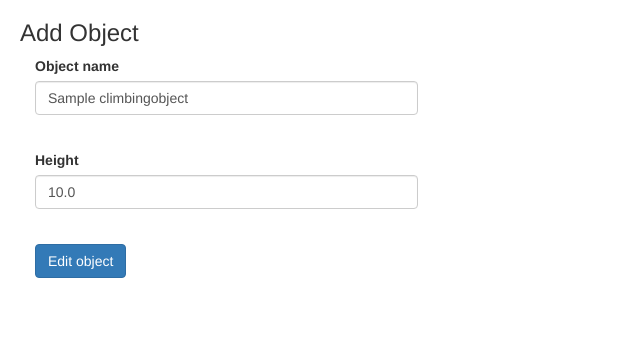
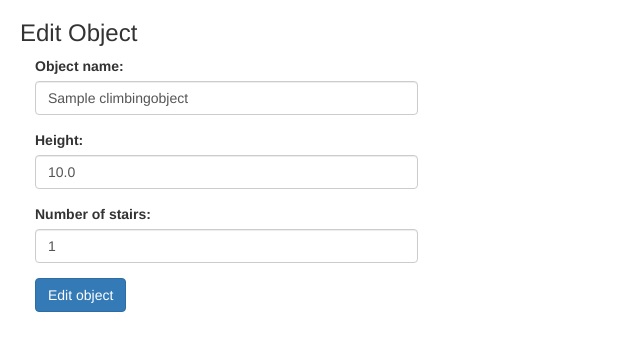
Before and after one commit to sedlar/step-up-mountains, a Django app: page /manage-objects/edit/1/ in a window 1280 px wide. Shown: the part 52-403 px from the top of the page, without its empty margins (0-640 px from the left). Run offline with Django 3.2, Linux system fonts and the light colour scheme; a user stored in the database is signed in; tables that the repository leaves empty hold one stand-in row (values such as "Sample post"); parts of the project's set-up code (start-up, migrations or seed data) failed here and were passed over; some libraries are stand-ins or nearby versions.

Commit message:
Added number of stairs to object properties

```diff
--- /dev/null
+++ b/stepupmountains/manageobjects/climbing_object_form.py
@@ -0,0 +1,8 @@
+from django import forms
+from objects import get_object_by_id, get_all_active_objects
+
+class ClimbingObjectForm(forms.Form):
+    name = forms.CharField(label="Object name", max_length=200, widget=forms.TextInput(attrs={'class':'form-control'}))
+    object_id = forms.IntegerField(required=False, label="Id", widget=forms.HiddenInput(attrs={'class':'form-control'}))
+    height = forms.FloatField(label="Height", widget=forms.TextInput(attrs={'class':'form-control'}))
+    stairs_no = forms.IntegerField(label="Number of stairs", widget=forms.TextInput(attrs={'class':'form-control'}))
--- a/stepupmountains/manageobjects/views.py
+++ b/stepupmountains/manageobjects/views.py
@@ -17,50 +17,54 @@ from objects import get_all_objects, get_object_by_id, get_max_object_order
 from django.views.decorators.http import require_GET, require_POST
 from django.views.decorators.http import require_http_methods
 from django.contrib.auth.decorators import login_required
+from stepupmountains.manageobjects.climbing_object_form import ClimbingObjectForm
 
 # Create your views here.
 @require_http_methods(["GET", "POST"])
 @login_required
 def add(request):
-	if request.method == 'GET':
-		if request.user.is_authenticated():
-			return render(request, 'stepupmountains/add_object_form.html')
-		else:
-			return HttpResponseRedirect(reverse('stepupmountains:mountain_list'), context)
-	else:
-		object_name = request.POST['object_name']
-		object_height = request.POST['object_height']
-		if not object_name or not re.match("^[0-9]+(\.[0-9]+)?$", object_height):
-			return HttpResponseRedirect(reverse('stepupmountains:manageobjects:manageobjects'))
-		object_order = get_max_object_order(request.user) + 1
-		climbing_object = ClimbingObject(user = request.user, name = object_name, height = object_height, order = object_order)
-		climbing_object.save()
-		return HttpResponseRedirect(reverse('stepupmountains:manageobjects:manageobjects'))
+    if request.method == 'POST':
+        form = ClimbingObjectForm(request.POST)
+        # check whether it's valid:
+        if form.is_valid():
+            object_order = get_max_object_order(request.user) + 1
+            climbing_object = ClimbingObject(user = request.user, name = form.cleaned_data['name'], height = form.cleaned_data['height'], stairs_no = form.cleaned_data['stairs_no'], order = object_order)
+            climbing_object.save()
 
+            return HttpResponseRedirect(reverse('stepupmountains:manageobjects:manageobjects'))
+
+    # if a GET (or any other method) we'll create a blank form
+    else:
+        form = ClimbingObjectForm()
+    return render(request, 'stepupmountains/add_object_form.html', {'form': form})
 
 @require_http_methods(["GET", "POST"])
 @login_required
 def edit(request, object_id = None):
-	if request.method == 'GET':
-		if request.user.is_authenticated():
-			edited_object = get_object_by_id(request.user, object_id)
-			if not edited_object:
-				return HttpResponseRedirect(reverse('stepupmountains:manageobjects:manageobjects'))
-			context = { 'edited_object': edited_object }
-			return render(request, 'stepupmountains/add_object_form.html', context)
-		else:
-			return HttpResponseRedirect(reverse('stepupmountains:mountain_list'))
-	else:
-		object_name = request.POST['object_name']
-		object_height = request.POST['object_height']
-		object_id = request.POST['object_id']
-		if not object_name or not re.match("^[0-9]+(\.[0-9]+)?$", object_height) or not re.match("^[0-9]+$", object_id):
-			return HttpResponseRedirect(reverse('stepupmountains:manageobjects:manageobjects'))
-		climbing_object = get_object_by_id(request.user, object_id)
-		climbing_object.name = object_name
-		climbing_object.height = object_height
-		climbing_object.save()
-		return HttpResponseRedirect(reverse('stepupmountains:manageobjects:manageobjects'))
+    if request.method == 'POST':
+        form = ClimbingObjectForm(request.POST)
+        # check whether it's valid:
+        if form.is_valid():
+            object_order = get_max_object_order(request.user) + 1
+            climbing_object = get_object_by_id(request.user, form.cleaned_data['object_id'])
+            if climbing_object:
+                climbing_object.name = form.cleaned_data['name']
+                climbing_object.height = form.cleaned_data['height']
+                climbing_object.stairs_no = form.cleaned_data['stairs_no']
+                climbing_object.save()
+
+            return HttpResponseRedirect(reverse('stepupmountains:manageobjects:manageobjects'))
+
+    # if a GET (or any other method) we'll create a blank form
+    else:
+        edited_object = get_object_by_id(request.user, object_id)
+        if edited_object:
+            data = {'name': edited_object.name, 'object_id': edited_object.id, 'height': edited_object.height, 'stairs_no': edited_object.stairs_no}
+            form = ClimbingObjectForm(initial = data)
+        else:
+            return HttpResponseRedirect(reverse('stepupmountains:manageobjects:manageobjects'))
+
+    return render(request, 'stepupmountains/add_object_form.html', {'form': form, 'edit': True})
 
 
 @require_GET
--- a/stepupmountains/models.py
+++ b/stepupmountains/models.py
@@ -38,6 +38,7 @@ class ClimbingObject(models.Model):
     user = models.ForeignKey(User)
     name = models.CharField(max_length=200)
     height = models.FloatField()
+    stairs_no = models.IntegerField(default = 0)
     active = models.BooleanField(default=True)
     order = models.IntegerField()
     objects = UserManager()
--- a/stepupmountains/templates/stepupmountains/add_object_form.html
+++ b/stepupmountains/templates/stepupmountains/add_object_form.html
@@ -3,24 +3,47 @@
 {% block content %}
     {% load staticfiles %}
     <script src="{% static 'stepupmountains/validateAddObjectForm.js' %}"></script>
+        {% if edit %}
+        <h3>Edit Object</h3>
+        {% else %}
         <h3>Add Object</h3>
-        <form action="{% if edited_object %}{% url 'stepupmountains:manageobjects:edit'%}{% else %}{% url 'stepupmountains:manageobjects:add' %}{% endif %}" method="POST" name="add_object" onsubmit="return validateAddObjectForm()">
+        {% endif %}
+        <form action="{% if edit %}{% url 'stepupmountains:manageobjects:edit'%}{% else %}{% url 'stepupmountains:manageobjects:add' %}{% endif %}" method="POST" name="add_object" onsubmit="return validateAddObjectForm()">
             {% csrf_token %}
-            {% if edited_object %}
-			<input type="hidden" name="object_id" value="{{ edited_object.id }}" />
+            {% if edit %}
+                {{ form.object_id }}
             {% endif %}
             <div class="col-md-4">
                 <div class="form-group">
-                    <label for="object_name">Object name</label>
-                    <input class="form-control" type="text" name="object_name" id="object_name" value="{{ edited_object.name }}" /><br />
+                    {{ form.name.label_tag }}
+                    {{ form.name }}
+                    {% if form.name.errors %}
+                    <div class="alert alert-danger">
+                    {{ form.name.errors }}
+                    </div>
+                    {% endif %}
                 </div>
                 <div class="form-group">
-                    <label for="object_height">Height</label>
-                    <input class="form-control" type="number" name="object_height" id="object_height" value="{{ edited_object.height }}" step="any"/><br />
+                    {{ form.height.label_tag }}
+                    {{ form.height }}
+                    {% if form.height.errors %}
+                    <div class="alert alert-danger">
+                    {{ form.height.errors }}
+                    </div>
+                    {% endif %}
+                </div>
+                <div class="form-group">
+                    {{ form.stairs_no.label_tag }}
+                    {{ form.stairs_no }}
+                    {% if form.stairs_no.errors %}
+                    <div class="alert alert-danger">
+                    {{ form.stairs_no.errors }}
+                    </div>
+                    {% endif %}
                 </div>
                 <div class="row">
                     <div class="col-md-4">
-                        <input type="submit" name="add" id="add" value="{% if edited_object %}Edit object{% else %}Add object{% endif %}" class="btn btn-primary" />
+                        <input type="submit" name="add" id="add" value="{% if edit %}Edit object{% else %}Add object{% endif %}" class="btn btn-primary" />
                     </div>
                 </div>
             </div>
--- a/stepupmountains/templates/stepupmountains/statistics.html
+++ b/stepupmountains/templates/stepupmountains/statistics.html
@@ -6,6 +6,10 @@
     <tr>
         <td>Total ascent</td>
         <td>{{ total_ascent }} m</td>
+    </tr>
+    <tr>
+        <td>Total climbed stairs</td>
+        <td>{{ total_stairs }}</td>
     </tr>
     <tr>
         <td>Average daily climb (all days since first climb)</td>
--- a/stepupmountains/views.py
+++ b/stepupmountains/views.py
@@ -13,7 +13,7 @@ from datetime import timedelta
 import re
 from objects import get_object_by_id, get_all_active_objects
 from django.contrib.auth.decorators import login_required
-from stepupmountains.climbs import get_total_ascent, get_all_climbs
+from stepupmountains.climbs import get_total_ascent, get_all_climbs, get_total_stairs
 from django.views.decorators.http import require_GET, require_POST
 from django.views.decorators.http import require_http_methods
 from stepupmountains.mountains import add_climbed_attribute_to_all
@@ -81,6 +81,7 @@ def history(request):
 @login_required
 def statistics(request):
     total_ascent = get_total_ascent(request.user)
+    total_stairs = get_total_stairs(request.user)
 
     first_climbed_date = get_all_climbs(request.user).order_by('datetime').first()
     if first_climbed_date is None:
@@ -100,5 +101,5 @@ def statistics(request):
         num_active_days = len(active_days)
         average_active_climb = round(total_ascent/num_active_days, 1)
 
-    context = {'total_ascent': total_ascent, 'first_climbed': first_climbed, 'average_climb': average_climb, 'average_active_climb': average_active_climb}
+    context = {'total_ascent': total_ascent, 'first_climbed': first_climbed, 'average_climb': average_climb, 'average_active_climb': average_active_climb, 'total_stairs': total_stairs}
     return render(request, 'stepupmountains/statistics.html', context)
```
Also changed, not shown: stepupmountains/climbs.py (+7 -0 lines), stepupmountains/templates/stepupmountains/manage_objects.html (+18 -0 lines), stepupmountains/migrations/0008_climbingobject_stairs_no.py (added).
